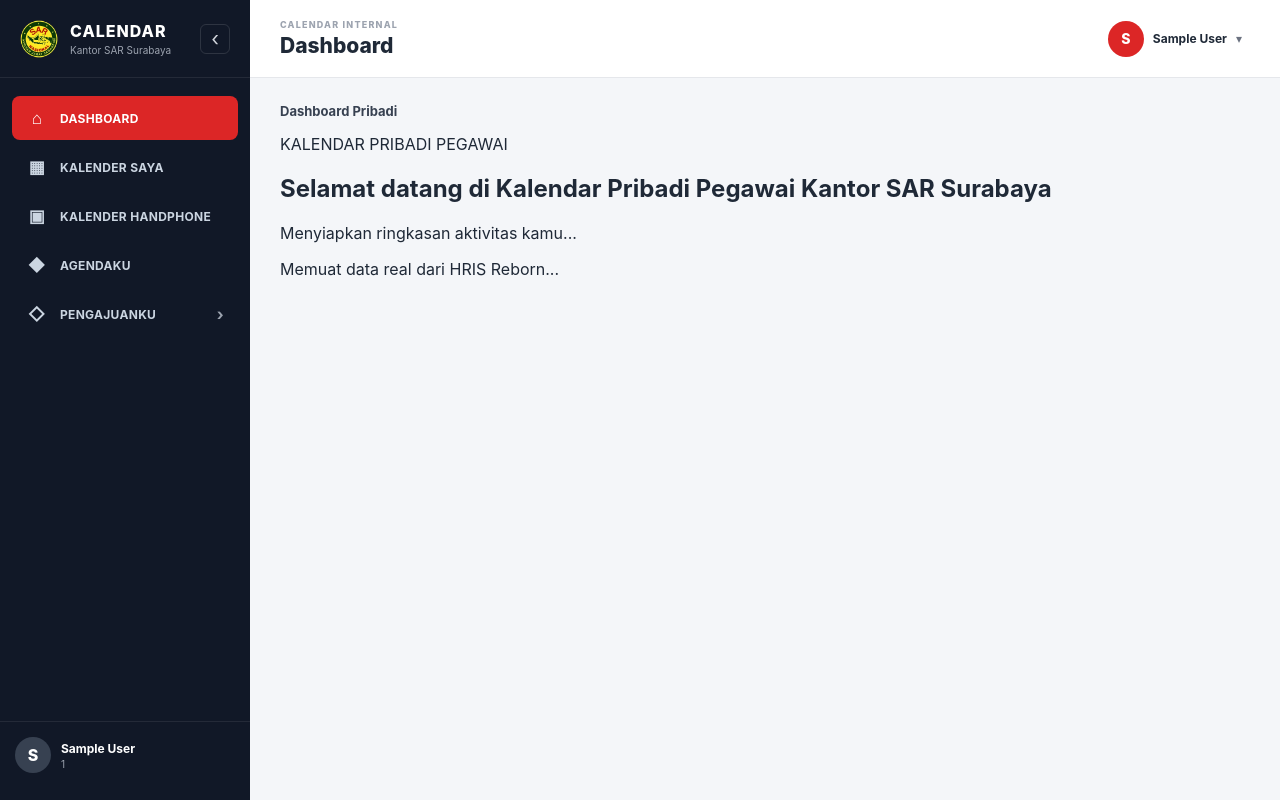
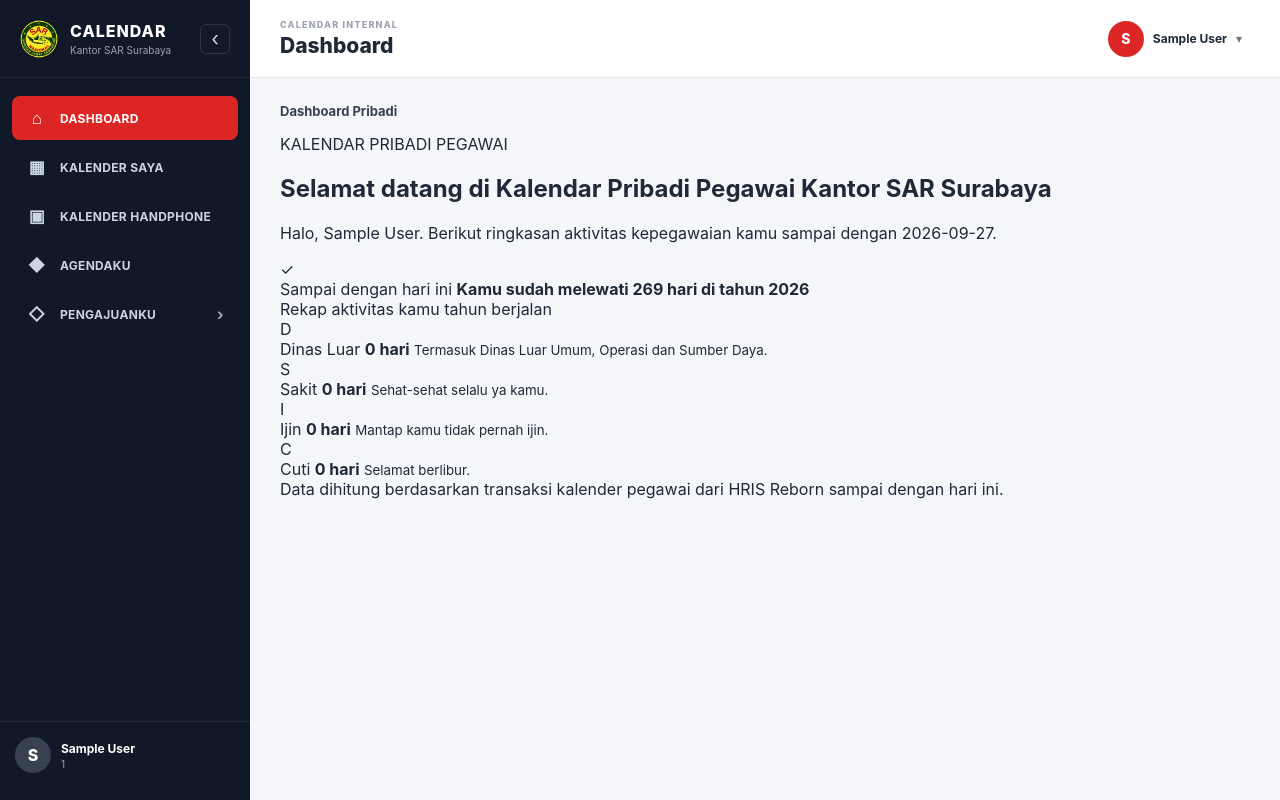
Before and after one commit to ditdoank007/Project-HRIS-Calendar, a Flask app: page /dashboard in a window 1280 px wide. Run offline with Flask 3, Linux system fonts and the light colour scheme; the visitor is signed in with stand-in values (Sample User, id 1).

Commit message:
feat: load real dashboard data from HRIS

```diff
--- a/templates/dashboard.html
+++ b/templates/dashboard.html
@@ -1220,6 +1220,90 @@ async function loadPhoneCalendar() {
 loadPhoneCalendar();
 
 {% else %}
+{% if not active_menu or active_menu == "dashboard" %}
+async function loadDashboardSummary() {
+
+    const loading =
+        document.getElementById("dashboardSummaryLoading");
+
+    const error =
+        document.getElementById("dashboardSummaryError");
+
+    const content =
+        document.getElementById("dashboardSummaryContent");
+
+    try {
+
+        const response = await fetch(
+            "/api/dashboard-summary",
+            { credentials: "same-origin" }
+        );
+
+        const payload = await response.json();
+
+        if (!response.ok || payload.status !== "success") {
+            throw new Error(
+                payload.message ||
+                "Gagal mengambil ringkasan dashboard."
+            );
+        }
+
+        const data = payload.data || {};
+
+        document.getElementById("dashboardDaysPassed").textContent =
+            Number(payload.days_passed || 0);
+
+        document.getElementById("dashboardYear").textContent =
+            payload.year || "-";
+
+        document.getElementById("dashboardDinasLuar").textContent =
+            Number(data.DINAS_LUAR || 0);
+
+        document.getElementById("dashboardSakit").textContent =
+            Number(data.SAKIT || 0);
+
+        document.getElementById("dashboardIjin").textContent =
+            Number(data.IJIN || 0);
+
+        document.getElementById("dashboardCuti").textContent =
+            Number(data.CUTI || 0);
+
+        const nama =
+            "{{ (nama or 'Pegawai')|e }}";
+
+        document.getElementById("dashboardWelcomeText").textContent =
+            `Halo, ${nama}. Berikut ringkasan aktivitas kepegawaian kamu
+            sampai dengan ${payload.today || "hari ini"}.`;
+
+        document.getElementById("dashboardSakitMessage").textContent =
+            Number(data.SAKIT || 0) > 0
+                ? "Sehat-sehat selalu ya kamu."
+                : "Sehat-sehat selalu ya kamu.";
+
+        document.getElementById("dashboardIjinMessage").textContent =
+            Number(data.IJIN || 0) === 0
+                ? "Mantap kamu tidak pernah ijin."
+                : "Semoga urusanmu selalu lancar.";
+
+        content.hidden = false;
+
+    } catch (errorObject) {
+
+        error.textContent =
+            errorObject.message ||
+            "Gagal mengambil data dashboard dari HRIS Reborn.";
+
+        error.hidden = false;
+
+    } finally {
+
+        loading.hidden = true;
+    }
+}
+
+loadDashboardSummary();
+
+{% else %}
 const MONTH_NAMES = [
     "Januari", "Februari", "Maret", "April",
     "Mei", "Juni", "Juli", "Agustus",
@@ -1722,6 +1806,7 @@ loadCalendar();
 
 {% endif %}
 {% endif %}
+{% endif %}
 </script>
 
 </body>
```
